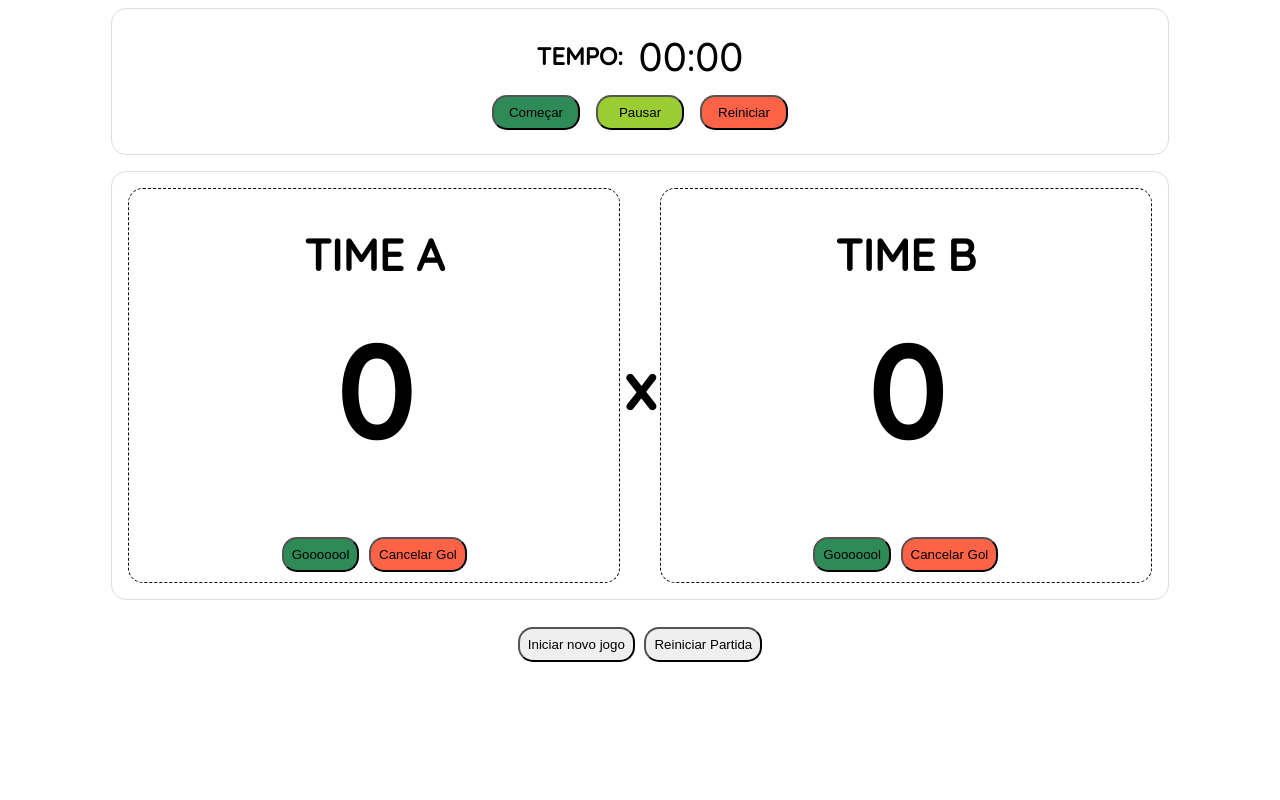
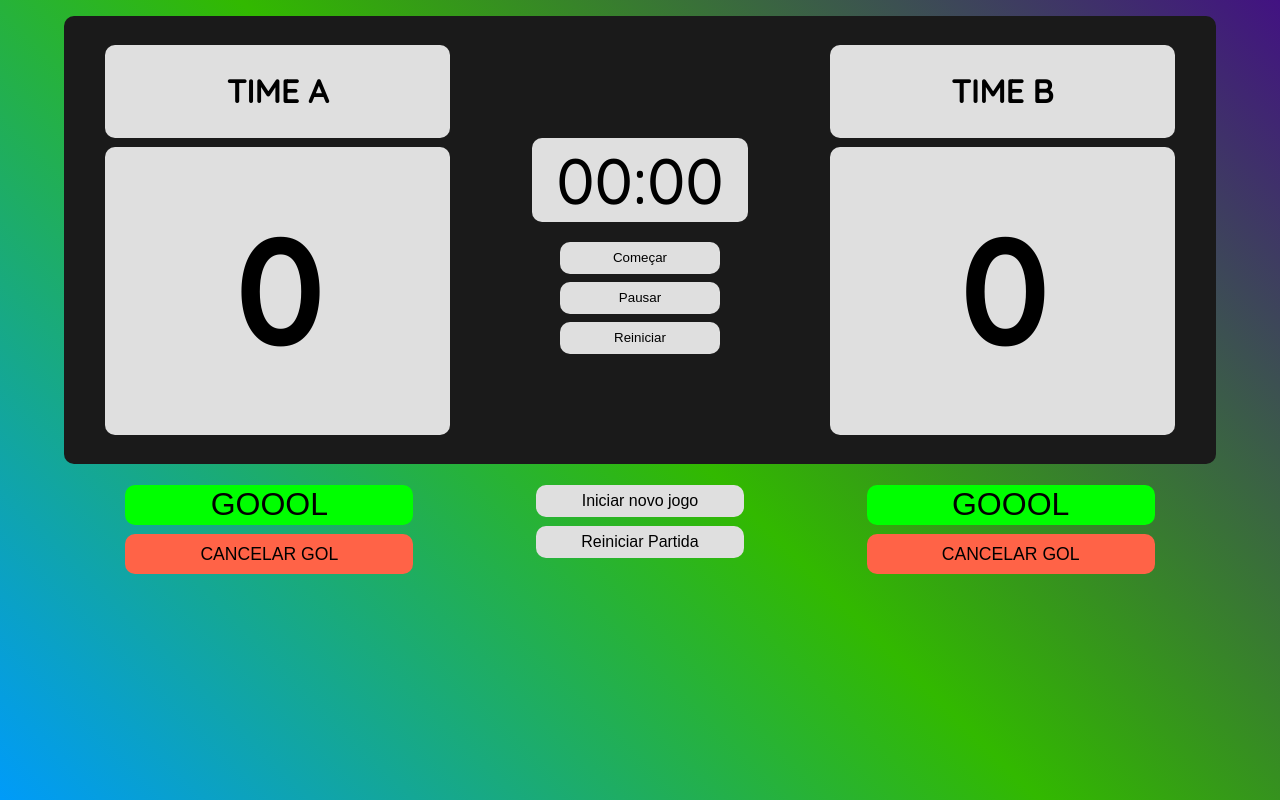
Before and after one commit to matheusvancoll/placar-online, a React (Create React App) app: page /placar in a window 1280 px wide. Both pictures are taken after a click on the button "Iniciar Partida!". Built offline with nearby package versions, Linux system fonts and the light colour scheme.

Commit message:
alter css styles theme

```diff
--- a/src/pages/Placar/Placar.css
+++ b/src/pages/Placar/Placar.css
@@ -39,120 +39,213 @@
 }
 
 
-/* Style geral do placar */
+/* Styles of placar*/
+.container {
+  width: 100%;
+  height: 100vh;
+  display: flex;
+  flex-direction: column;
+  align-items: center;
+
+  background: rgb(0, 155, 249);
+  background: linear-gradient(45deg, rgba(0, 155, 249, 1) 0%, rgba(50, 185, 0, 1) 50%, rgba(66, 18, 130, 1) 100%);
+}
+
 .placar__container {
-  width: 100%;
+  width: 90%;
+  margin: 1rem 0;
+  display: flex;
+  align-items: center;
+  justify-content: space-around;
+  border-radius: 10px;
+  background-color: #1a1a1a;
+}
+
+/* Styles of times*/
+.placar__time {
+  width: 30%;
+  display: flex;
+  flex-direction: column;
+  justify-content: space-around;
+}
+
+.placar__time h1,
+h4 {
+  border-radius: 10px;
+  text-align: center;
+  margin: 0.30rem 0;
+  text-transform: uppercase;
+  background-color: #DFDFDF;
+}
+
+.placar__time h1 {
+  display: flex;
+  flex-direction: column;
+  justify-content: center;
+  height: 3rem;
+  font-size: 0.75rem;
+}
+
+.placar__time h4 {
+  height: 10rem;
+  line-height: 10rem;
+  font-size: 4rem;
+}
+
+/* Styles of timer */
+.tempo__container {
+  display: flex;
+  flex-direction: column;
+  align-items: center;
+  text-align: center;
+  margin-bottom: 3rem;
+}
+
+.tempo__contador {
+  background-color: #DFDFDF;
+  border-radius: 10px;
+  padding: 0.1rem 0.75rem;
+  margin-top: 2rem;
+  margin-bottom: 1rem;
+  font-size: 2rem;
+}
+
+.tempo__container button {
+  border: none;
+  background-color: #DFDFDF;
+  width: 6.5rem;
+  height: 1.5rem;
+  border-radius: 10px;
+  margin: 0.25rem 0;
+  transition: .5s;
+}
+
+.tempo__container button:hover {
+  background-color: #000;
+  color: #dfdfdf;
+}
+
+/* Styles of reset buttons */
+.placar__reset {
+  width: 90%;
+  display: flex;
+  justify-content: space-around;
+  text-align: center;
+}
+
+.marcar-button {
   display: flex;
   flex-direction: column;
   align-items: center;
 }
 
-/* Style do cronômetro */
-.tempo__container,
-.times__container {
-  width: 80%;
-  margin: 0.5rem;
-  padding: 1rem;
-  text-align: center;
-  border: 1px solid #dddddd;
-  border-radius: 15px;
-}
-
-.tempo__contador {
-  display: flex;
-  justify-content: center;
-  align-items: center;
-}
-
-.tempo__contador h1 {
-  padding-right: 1rem;
-  font-size: 1.5rem;
-}
-
-.tempo__contador span {
-  font-size: 2.5rem;
-}
-
-.tempo__container button {
-  width: 5.5rem;
-  padding: 0.5rem 0.75rem;
-  margin: 0.5rem;
-  border-radius: 15px;
-}
-
-#btnStart {
-  background-color: seagreen;
-}
-
-#btnPause {
-  background-color: yellowgreen;
-}
-
-#btnResume {
-  background-color: tomato;
-}
-
-/* Style dos times */
-.times__container {
-  display: flex;
-  justify-content: center;
-  align-items: center;
-}
-
-.placar__time {
-  width: 100%;
-
-  padding: 0.5rem;
-  border: 1px dashed black;
-  border-radius: 15px;
-}
-
-.placar__time h1 {
-  font-size: 1.25rem;
-  height: 1.25rem;
+.gol-validado,
+.gol-cancelado {
+  width: 6rem;
+  height: 2.5rem;
+  font-size: 0.75rem;
+  border-radius: 10px;
+  font-weight: 500;
   text-transform: uppercase;
-}
-
-.placar__time h4 {
-  font-size: 5rem;
-  margin: 4rem 0;
-}
-
-.divisor {
-  padding: 0.25rem;
-  font-size: 2rem;
-}
-
-.placar__time button,
-.placar__reset button {
-  margin: 0.15rem 0.3rem;
-  padding: 0.5rem;
-
-  border-radius: 15px;
+  transition: .5s;
 }
 
 .gol-validado {
-  background-color: seagreen;
+  background-color: rgb(0, 255, 0);
+}
+
+.gol-validado:hover {
+  background-color: rgb(39, 175, 39);
+  color: black;
 }
 
 .gol-cancelado {
   background-color: tomato;
+  color: black;
 }
 
+.gol-cancelado:hover {
+  background-color: black;
+  color: tomato;
+}
 
-.placar__reset {
-  margin-top: 1rem;
+.placar__reset button {
+  border: none;
+  margin: 0.3rem 0;
+}
+
+.reset-button {
   display: flex;
-  justify-content: center;
+  flex-direction: column;
+}
+
+.reset-button button {
+  width: 8rem;
+  height: 1.75rem;
+  border-radius: 10px;
+  background-color: #dfdfdf;
+  transition: 0.5s;
+}
+
+.reset-button button:hover {
+  background-color: black;
+  color: #dfdfdf;
 }
 
 @media only screen and (min-width: 768px) {
+  .placar__container {
+    height: 28rem;
+  }
+
+  .placar__time {
+    height: 25rem;
+  }
+
   .placar__time h1 {
-    font-size: 2.75rem;
+    height: 7rem;
+    font-size: 2rem;
   }
 
   .placar__time h4 {
-    font-size: 8rem;
+    height: 18rem;
+    line-height: 18rem;
+    font-size: 9rem;
   }
 
+  .tempo__contador {
+    width: 12rem;
+    margin-top: 4rem;
+  }
+
+  .tempo__container span {
+    font-size: 4rem;
+  }
+
+  .tempo__container button {
+    width: 10rem;
+    height: 2rem;
+  }
+
+  /* Styles of reset buttons */
+  .gol-validado {
+    width: 18rem;
+    height: 2.5rem;
+    border-radius: 10px;
+    font-size: 2rem;
+  }
+
+  .gol-cancelado {
+    width: 18rem;
+    height: 2.5rem;
+    font-size: 1.1rem;
+    border-radius: 10px;
+  }
+
+  .reset-button button {
+    width: 13rem;
+    height: 2rem;
+    font-size: 1rem;
+    border-radius: 10px;
+    background-color: #dfdfdf;
+  }
 }
--- a/src/pages/Placar/index.js
+++ b/src/pages/Placar/index.js
@@ -92,37 +92,45 @@ export default function PlacarOnline(props){
 
 
     return(
-      <div className="placar__container">
-        <div className="tempo__container">
-          <div className="tempo__contador">
-            <h1>TEMPO:</h1>
-            <span>{("0" + Math.floor((Timer / 60000) % 60)).slice(-2)}:</span>
-            <span>{("0" + Math.floor((Timer / 1000) % 60)).slice(-2)}</span>
-          </div>
-          <button type="button" id="btnStart" onClick={() => setTimerOn(true)}>Começar</button>
-          <button type="button" id="btnPause" onClick={() => setTimerOn(false)}>Pausar</button>
-          <button type="button" id="btnResume" onClick={confirmarReset}>Reiniciar</button>
-        </div>
-        <div className="times__container">
+      <div className="container">
+
+        <div className="placar__container">
           <div className="placar__time a">
             <h1>{timeA}</h1>
             <h4>{GolsTimeA}</h4>
-            <button type="button" className="gol-validado" onClick={()=> setGolsTimeA(GolsTimeA + 1)}>Gooooool</button>
-            <button type="button" className="gol-cancelado" onClick={anularGolsTimeA}>Cancelar Gol</button>
           </div>
-          <div className="divisor">
-            <h1>x</h1>
+
+          <div className="tempo__container">
+            <div className="tempo__contador">
+              <span>{("0" + Math.floor((Timer / 60000) % 60)).slice(-2)}:</span>
+              <span>{("0" + Math.floor((Timer / 1000) % 60)).slice(-2)}</span>
+            </div>
+            <button type="button" id="btnStart" onClick={() => setTimerOn(true)}>Começar</button>
+            <button type="button" id="btnPause" onClick={() => setTimerOn(false)}>Pausar</button>
+            <button type="button" id="btnResume" onClick={confirmarReset}>Reiniciar</button>
           </div>
+
           <div className="placar__time b">
             <h1>{timeB}</h1>
             <h4>{GolsTimeB}</h4>
-            <button type="button" className="gol-validado" onClick={()=> setGolsTimeB(GolsTimeB + 1)}>Gooooool</button>
+          </div>
+        </div>
+
+        <div className="placar__reset">
+          <div className="marcar-button">
+            <button type="button" className="gol-validado" onClick={()=> setGolsTimeA(GolsTimeA + 1)}>Goool</button>
+            <button type="button" className="gol-cancelado" onClick={anularGolsTimeA}>Cancelar Gol</button>
+          </div>
+
+          <div className="reset-button">
+            <button type="button" onClick={resetAll}>Iniciar novo jogo</button>
+            <button type="button" onClick={resetAll}>Reiniciar Partida</button>
+          </div>
+
+          <div className="marcar-button">
+            <button type="button" className="gol-validado" onClick={()=> setGolsTimeB(GolsTimeB + 1)}>Goool</button>
             <button type="button" className="gol-cancelado" onClick={anularGolsTimeB}>Cancelar Gol</button>
           </div>
-        </div>
-        <div className="placar__reset">
-          <button type="button" onClick={resetAll}>Iniciar novo jogo</button>
-          <button type="button" onClick={resetAll}>Reiniciar Partida</button>
         </div>
       </div>
     )
```
Also changed, not shown: src/context-api.js (added).
